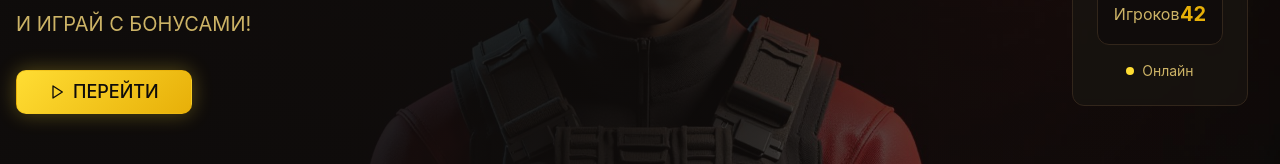
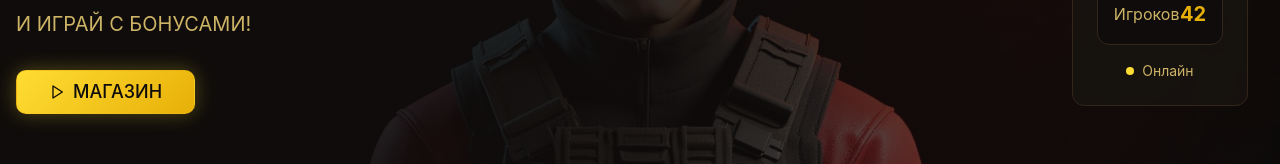
Before and after one commit to Flowers33-gg/cs2-visionary-hub, a React (Vite) app: page / in a window 1280 px wide. Shown: the part 381-545 px from the top of the page. Built offline with nearby package versions, Linux system fonts and the light colour scheme.

Commit message:
Изменил кнопку на главной странице
Заменил кнопку "Перейти" на "Магазин" на главной странице и добавил рабочую ссылку на раздел "Магазин" в верхнем меню.

```diff
--- a/src/components/HeroSection.tsx
+++ b/src/components/HeroSection.tsx
@@ -1,6 +1,7 @@
 import { Button } from "@/components/ui/button";
 import { Badge } from "@/components/ui/badge";
 import { Play, Users, Clock } from "lucide-react";
+import { Link } from "react-router-dom";
 import heroImage from "@/assets/cs2-hero.jpg";
 
 const HeroSection = () => {
@@ -45,14 +46,16 @@ const HeroSection = () => {
           </div>
 
           {/* Action Button */}
+          <Link to="/shop">
             <Button
               variant="cs2"
               size="lg"
               className="text-lg px-8 py-4 cs2-glow"
             >
               <Play className="h-5 w-5" />
-            ПЕРЕЙТИ
+              МАГАЗИН
             </Button>
+          </Link>
         </div>
       </div>
 
```
Lines whose indentation alone changed are shown as unchanged.
